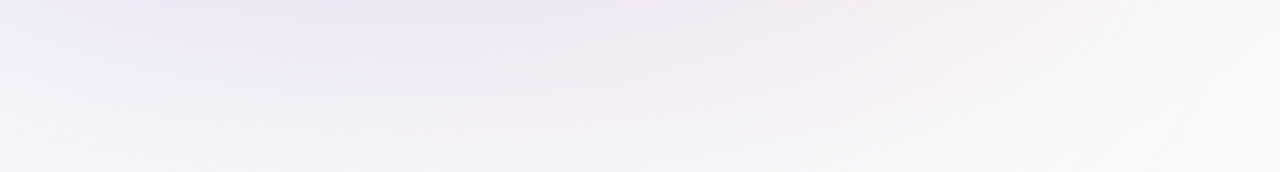
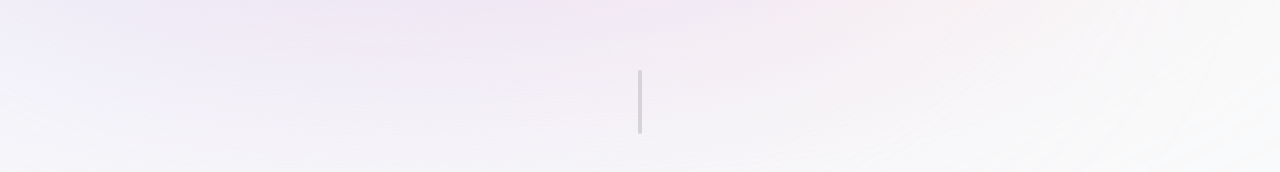
Before and after one commit to sedhain-pankaj/pankaj-portfolio, a Next.js app: page / in a window 1280 px wide. Shown: the part 594-766 px from the top of the page. Built offline with nearby package versions, Linux system fonts and the light colour scheme.

Commit message:
section divider

```diff
--- a/app/page.tsx
+++ b/app/page.tsx
@@ -1,9 +1,11 @@
 import Intro from "@/components/intro";
+import SectionDivider from "@/components/section-divider";
 
 export default function Home() {
   return (
     <main className="flex flex-col items-center px-4">
       <Intro />
+      <SectionDivider />
     </main>
   );
 }
--- /dev/null
+++ b/components/section-divider.tsx
@@ -0,0 +1,15 @@
+"use client";
+
+import React from 'react';
+import { motion } from 'framer-motion';
+
+export default function SectionDivider() {
+  return (
+    <motion.div
+    className="bg-zinc-300 my-24 h-16 w-1 rounded-full hidden sm:block dark:bg-opacity-20"
+    initial={{ opacity: 0, y: 100 }}
+    animate={{ opacity: 1, y: 0 }}
+    transition={{ delay: 0.125 }}
+    />
+  )
+}
```
